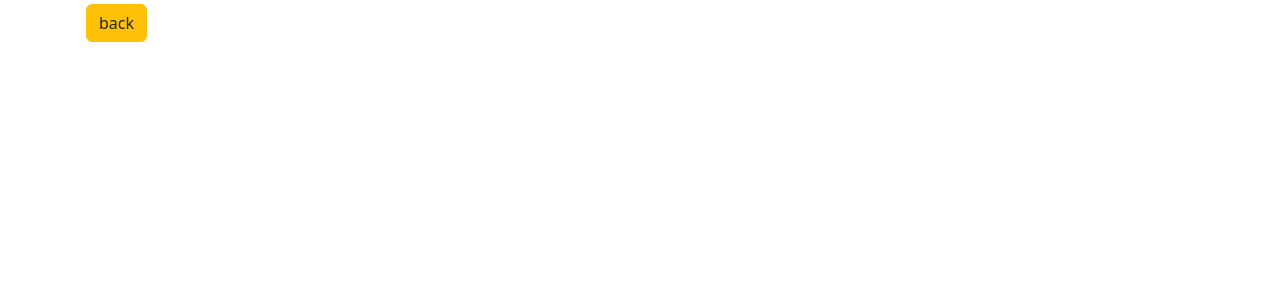
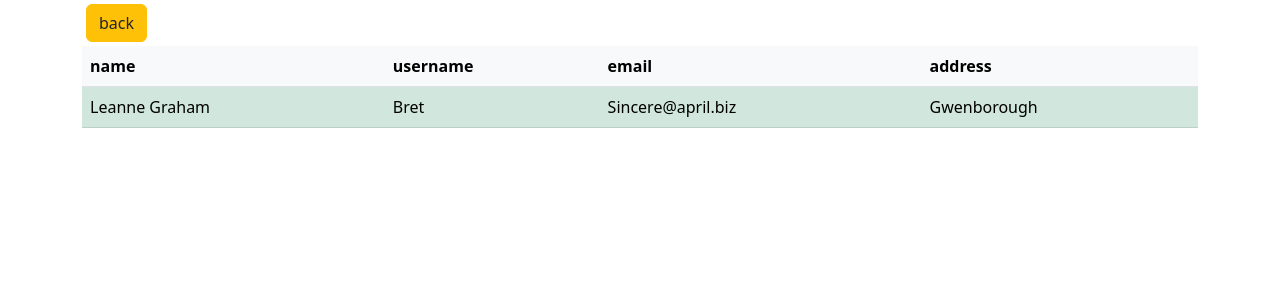
Before and after one commit to Kianmehr-hub/user-api, a React (Create React App) app: page /1 in a window 1280 px wide. Shown: the top 300 px of the page. Built offline with nearby package versions, Linux system fonts and the light colour scheme.

Commit message:
fifth commit

```diff
--- a/src/App.js
+++ b/src/App.js
@@ -13,23 +13,25 @@ const App = () => {
   return (
     <div className="container">
       <table className="table">
+        <thead>
         <tr>
-          <th>Name</th>
-          <th>Username</th>
-          <th>Email</th>
-          <th>Address</th>
+          <th className="table-light">Name</th>
+          <th className="table-light">Username</th>
+          <th className="table-light">Email</th>
+          <th className="table-light">Address</th>
         </tr>
+        </thead>
         {list.map((data) => (
+          <tbody>
           <tr>
-            <td>
-              <Link to={`/${data.id}`} className="table-success">
-                {data.name}
-              </Link>
+            <td className="table-success">
+              <Link to={`/${data.id}`} className="text-decoration-none text-dark">{data.name}</Link>
             </td>
             <td className="table-success">{data.username}</td>
             <td className="table-success">{data.email}</td>
             <td className="table-success">{data.address.city}</td>
           </tr>
+          </tbody>
         ))}
       </table>
     </div>
--- a/src/components/SinglePage.jsx
+++ b/src/components/SinglePage.jsx
@@ -19,20 +19,24 @@ const SinglePage = () => {
         </button>
       </div>
 
-      <table className="table table-dark">
+      <table className="table">
+        <thead>
         <tr>
-          <th className="h-name">name</th>
-          <th className="h-username">username</th>
-          <th className="h-email">email</th>
-          <th className="h-address">address</th>
+          <th className="table-light">name</th>
+          <th className="table-light">username</th>
+          <th className="table-light">email</th>
+          <th className="table-light">address</th>
         </tr>
+        </thead>
         {selectedUser && (
+          <tbody>
           <tr>
-            <td>{selectedUser.name}</td>
-            <td>{selectedUser.username}</td>
-            <td>{selectedUser.email}</td>
-            <td>{selectedUser.address.city}</td>
+            <td className="table-success">{selectedUser.name}</td>
+            <td className="table-success">{selectedUser.username}</td>
+            <td className="table-success">{selectedUser.email}</td>
+            <td className="table-success">{selectedUser.address.city}</td>
           </tr>
+          </tbody>
         )}
       </table>
     </div>
```
